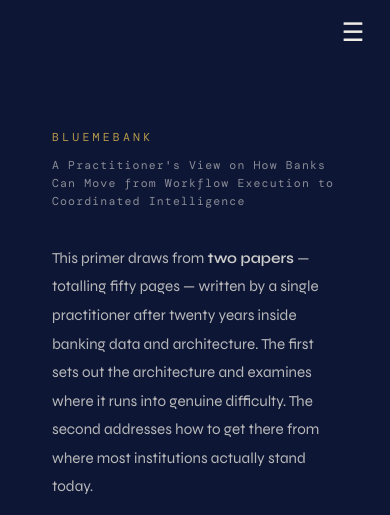
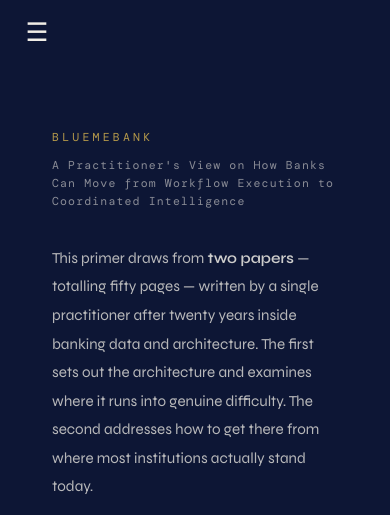
Before and after one commit to akshatkhetan/blueme-bank, a plain HTML site: page index.html in a window 390 px wide. Shown: the top 515 px of the page. Drawn offline with nearby package versions, Linux system fonts and the light colour scheme; a web font is replaced by a local one.

Commit message:
Add files via upload

```diff
--- a/index.html
+++ b/index.html
@@ -114,7 +114,7 @@ body{
   background:rgba(255,255,255,0.06);
 }
 .page-nav a:hover{opacity:0.95; background:rgba(201,168,76,0.14);}
-.nav-toggle{display:none;border:0;background:transparent;color:#f0ede6;font-size:1.6rem;cursor:pointer;padding:0.35rem 0.6rem;border-radius:8px}
+.nav-toggle{display:none;border:0;background:transparent;color:#f0ede6;font-size:1.6rem;cursor:pointer;padding:0.35rem 0.6rem;border-radius:8px;left:1rem}
 
 .pdf-modal{
   display:none;
@@ -634,7 +634,7 @@ footer{
   .page-nav{display:none;}
   .page-nav.open{display:flex;flex-direction:column;align-items:stretch;gap:0.6rem;position:fixed;top:3.8rem;left:0;right:0;padding:0.75rem 1rem;background:rgba(13,22,53,0.98);backdrop-filter:blur(6px);z-index:1000;border-bottom:1px solid rgba(255,255,255,0.04);}
   .page-nav a{width:100%;text-align:left;padding:0.6rem 0.9rem;border-radius:8px;background:transparent}
-  .nav-toggle{display:block;position:fixed;top:0.7rem;right:1rem;z-index:1002}
+  .nav-toggle{display:block;position:fixed;top:0.7rem;left:1rem;z-index:1002}
   .cta-h{font-size:clamp(1.8rem, 7vw, 2.6rem);}
   .cta-body{font-size:0.96rem;max-width:100%;}
   .btn{width:100%;padding:1rem 1.25rem;}
```
